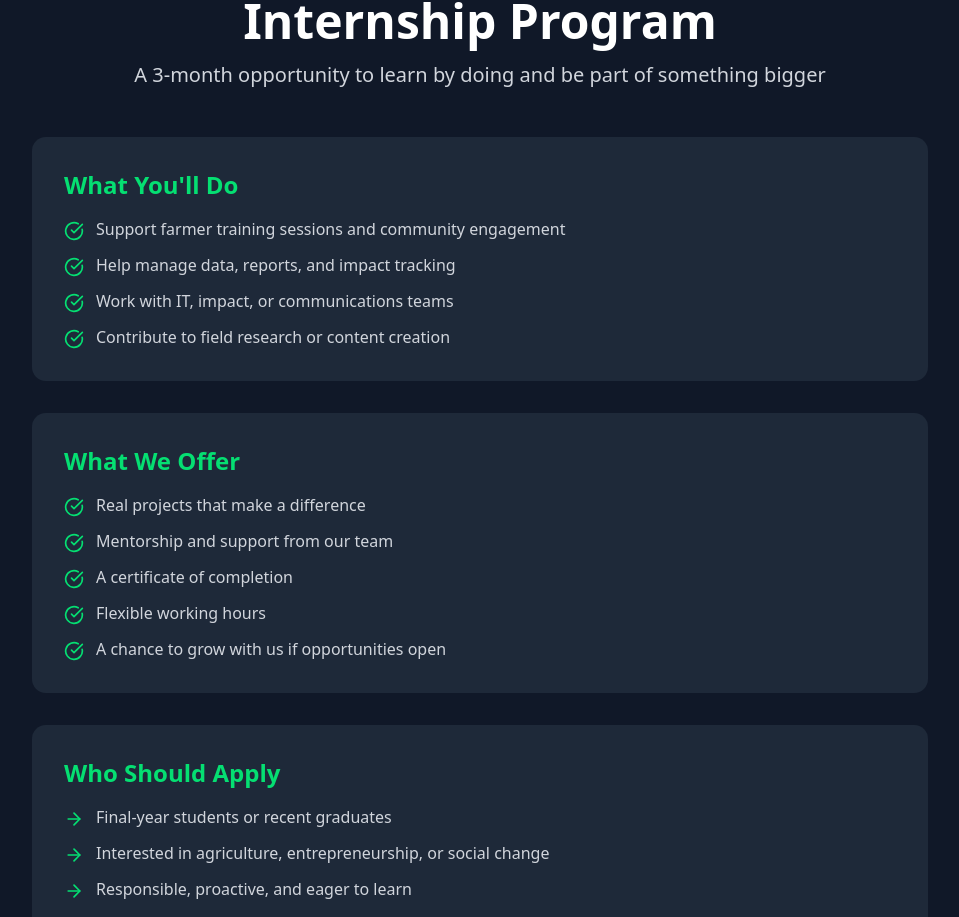
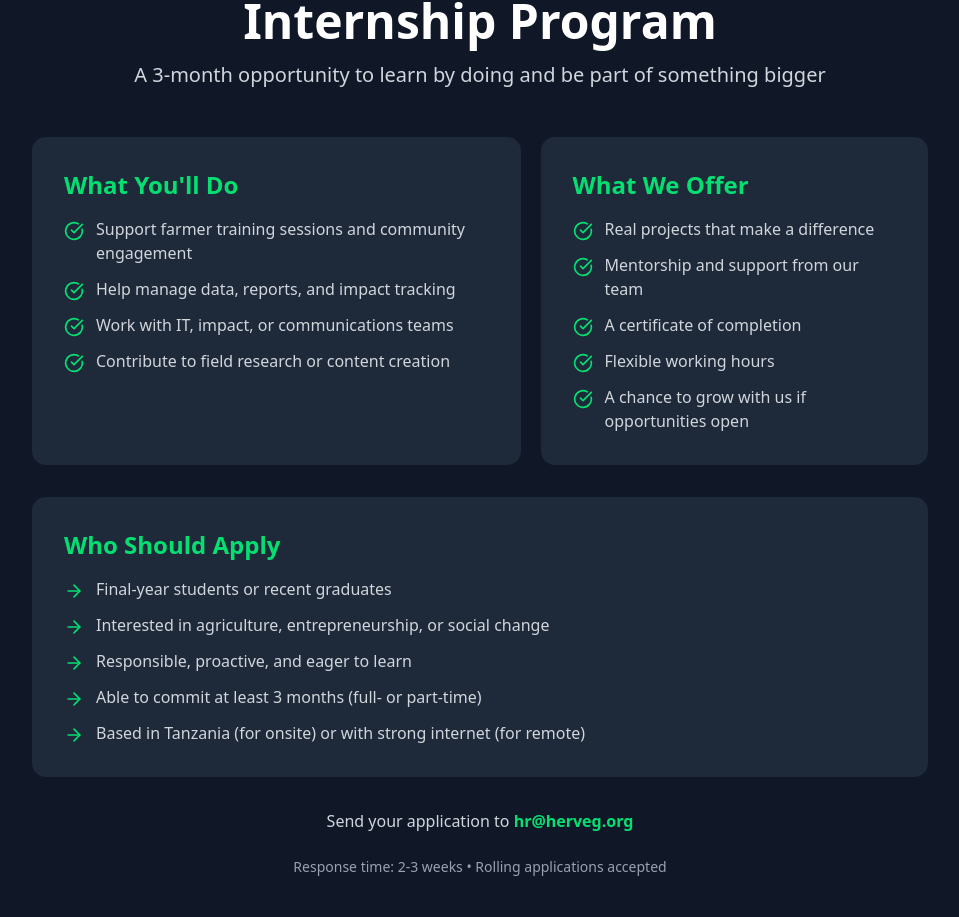
Before and after one commit to Mhando-Z/HervegWeb, a Next.js app: page /career in a window 1280 px wide. Shown: the part 5627-6544 px from the top of the page, without its empty margins (160-1119 px from the left). Built offline with nearby package versions, Linux system fonts and the light colour scheme; a web font is replaced by a local one.

Commit message:
Phase One

```diff
--- a/src/app/career/page.jsx
+++ b/src/app/career/page.jsx
@@ -488,6 +488,7 @@ const CareersPage = () => {
             </p>
           </motion.div>
 
+          <div className="flex flex-col md:flex-row  justify-center gap-5">
             <motion.div
               initial={{ opacity: 0, y: 30 }}
               whileInView={{ opacity: 1, y: 0 }}
@@ -551,6 +552,7 @@ const CareersPage = () => {
                 </li>
               </ul>
             </motion.div>
+          </div>
 
           <motion.div
             initial={{ opacity: 0, y: 30 }}
```
Lines whose indentation alone changed are shown as unchanged.
